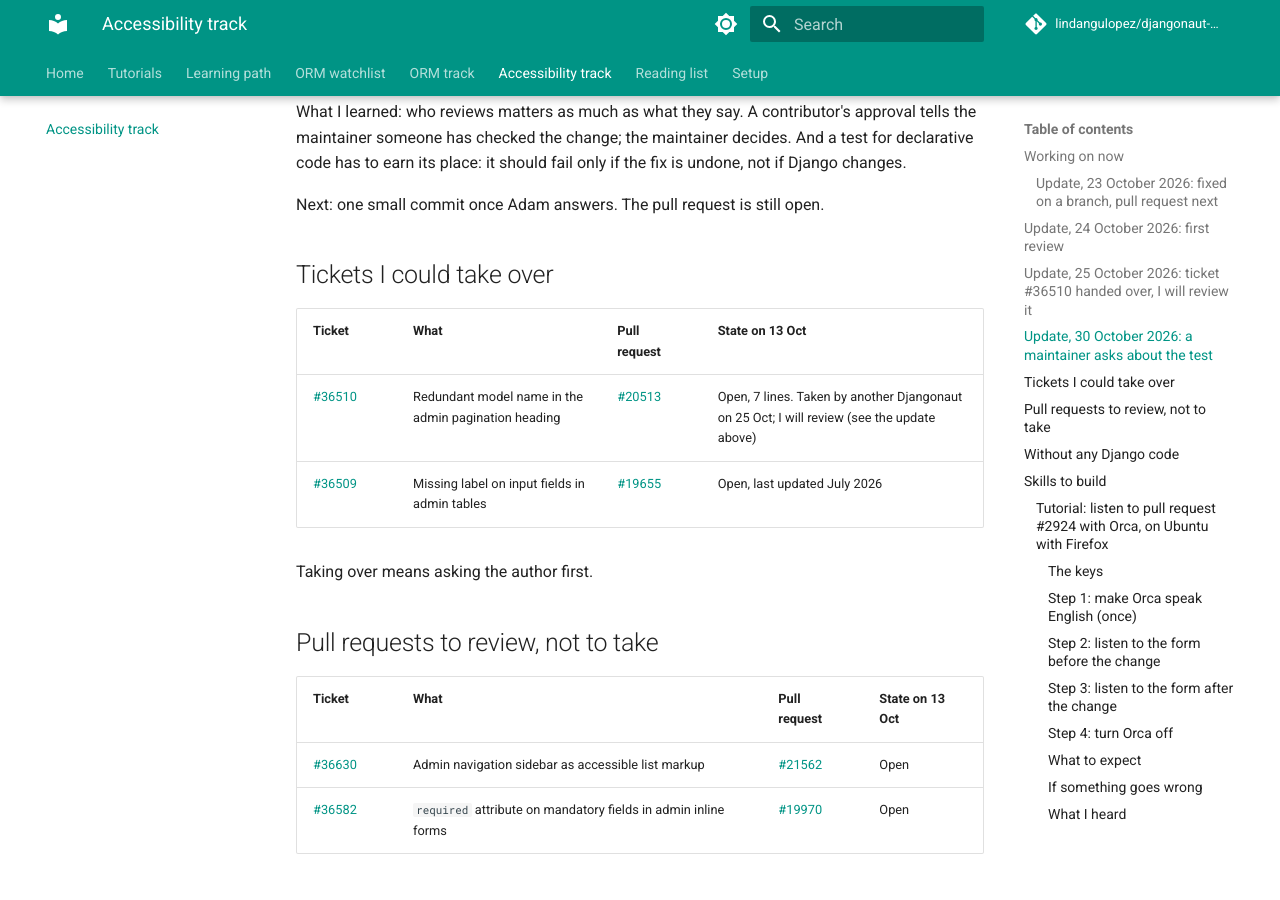
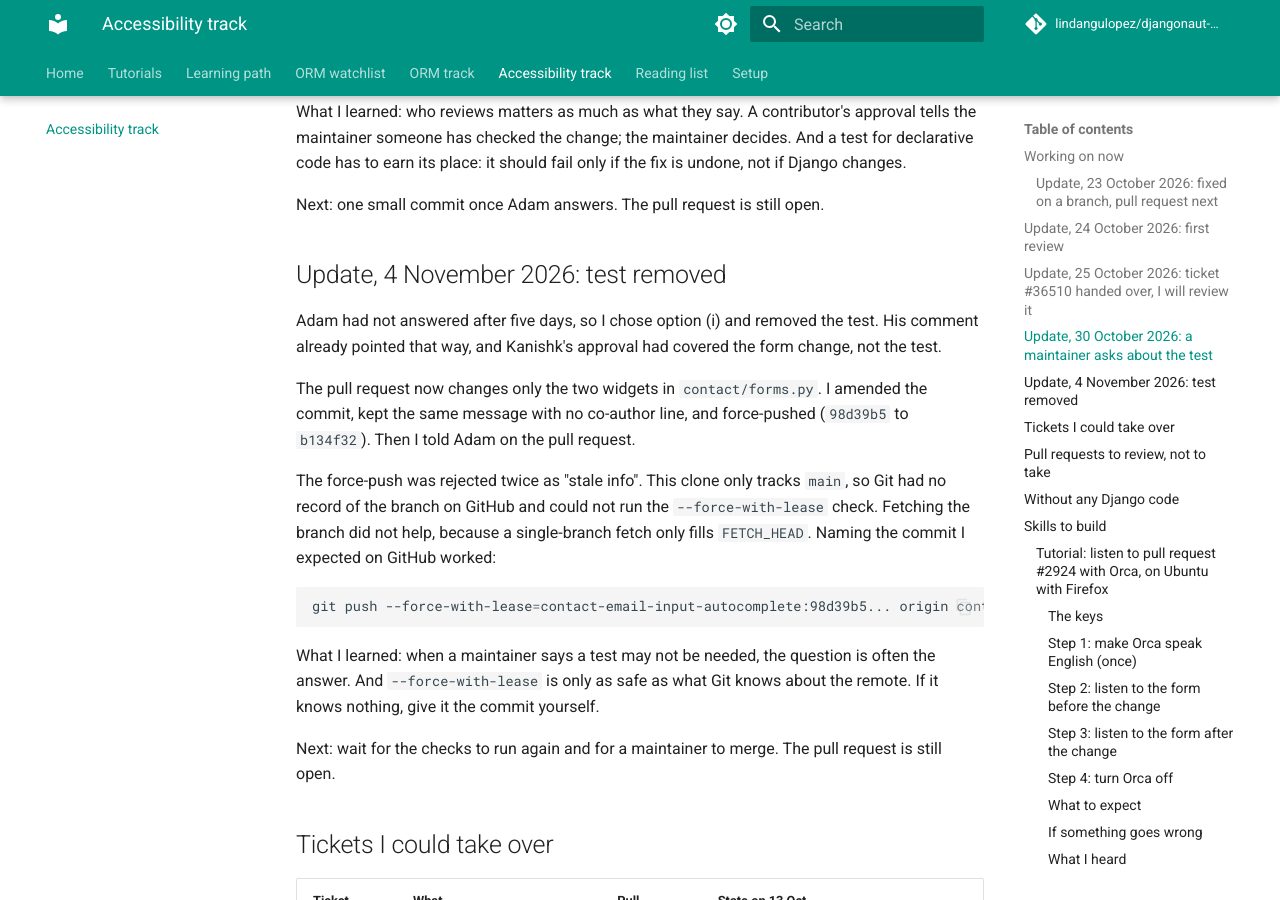
Before and after one commit to lindangulopez/djangonaut-session7, an MkDocs documentation site: the page built from docs/accessibility-track.md, in a window 1280 px wide and 900 px high, scrolled down 3414 px. Built offline with MkDocs 1.6.1 and Material for MkDocs 9.7.7, drawn with Linux system fonts in a browser that asks for light colours; comment, search, counter and statistics services are not loaded.

Commit message:
PR #2924: test removed, waiting for a maintainer to merge
Status and accessibility track: update of 4 November 2026. I removed the
test as adamzap's question suggested, amended and force-pushed, and noted
why --force-with-lease was rejected as stale info.

````diff
--- a/docs/accessibility-track.md
+++ b/docs/accessibility-track.md
@@ -93,6 +93,22 @@ self.assertEqual(form.fields["name"].widget.attrs["autocomplete"], "name")
 What I learned: who reviews matters as much as what they say. A contributor's approval tells the maintainer someone has checked the change; the maintainer decides. And a test for declarative code has to earn its place: it should fail only if the fix is undone, not if Django changes.
 
 Next: one small commit once Adam answers. The pull request is still open.
+
+## Update, 4 November 2026: test removed
+
+Adam had not answered after five days, so I chose option (i) and removed the test. His comment already pointed that way, and Kanishk's approval had covered the form change, not the test.
+
+The pull request now changes only the two widgets in `contact/forms.py`. I amended the commit, kept the same message with no co-author line, and force-pushed (`98d39b5` to `b134f32`). Then I told Adam on the pull request.
+
+The force-push was rejected twice as "stale info". This clone only tracks `main`, so Git had no record of the branch on GitHub and could not run the `--force-with-lease` check. Fetching the branch did not help, because a single-branch fetch only fills `FETCH_HEAD`. Naming the commit I expected on GitHub worked:
+
+```bash
+git push --force-with-lease=contact-email-input-autocomplete:98d39b5... origin contact-email-input-autocomplete
+```
+
+What I learned: when a maintainer says a test may not be needed, the question is often the answer. And `--force-with-lease` is only as safe as what Git knows about the remote. If it knows nothing, give it the commit yourself.
+
+Next: wait for the checks to run again and for a maintainer to merge. The pull request is still open.
 
 ## Tickets I could take over
 
````
Also changed, not shown: docs/index.md (+1 -0 lines).
